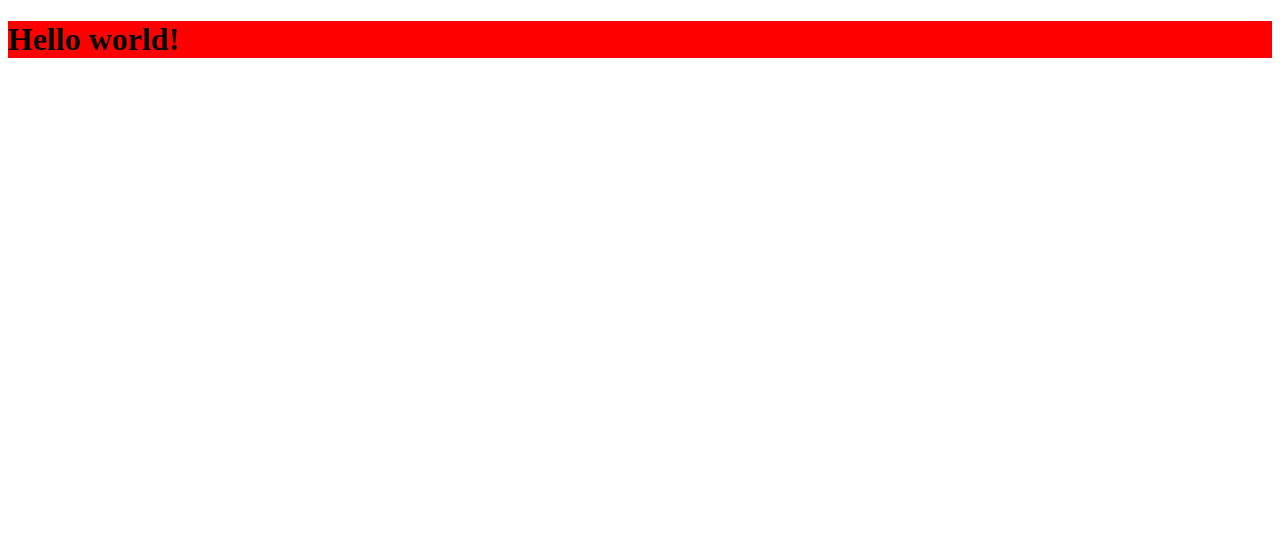
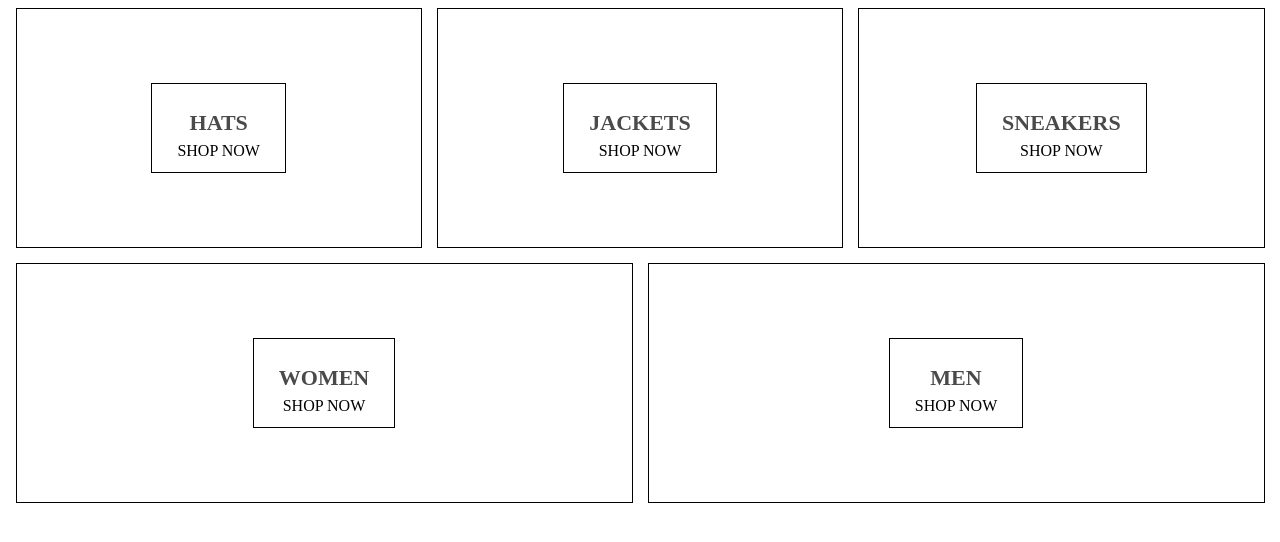
Before and after one commit to RomanSarder/crwn-shop, a React (Create React App) app: page / in a window 1280 px wide. Shown: the top 542 px of the page. Built offline with nearby package versions, Linux system fonts and the light colour scheme.

Commit message:
Menu and item styles

```diff
--- a/src/components/App.js
+++ b/src/components/App.js
@@ -1,14 +1,18 @@
 import React from 'react';
-import styled from 'styled-components'
+import styled, { ThemeProvider } from 'styled-components'
 
-const StyledApp = styled.div`
-  background: red;
-`
+import HomePage from './HomePage'
+
+var theme = {}
+
+const StyledApp = styled.div``
 
 function App() {
   return (
     <StyledApp>
-      <h1>Hello world!</h1>
+      <ThemeProvider theme={theme}>
+        <HomePage />
+      </ThemeProvider>
     </StyledApp>
   );
 }
--- /dev/null
+++ b/src/components/HomePage.js
@@ -0,0 +1,67 @@
+import React from 'react'
+import styled from 'styled-components'
+
+import MenuItem from './MenuItem'
+
+const StyledHomePage = styled.div``
+const StyledDirectoryMenu = styled.div`
+    display: grid;
+    grid-template-columns: 1fr 1fr;
+
+    &>*:last-of-type {
+        grid-column: 1 / 3
+    }
+
+    // Large devices (desktops, 992px and up)
+    @media (min-width: 992px) {
+        grid-template-columns: repeat(4, 1fr);
+
+        &>*:nth-child(1n) {
+            grid-column: 1 / 3
+        }
+
+        &>*:nth-child(2n) {
+            grid-column: 3 / 5
+        }
+
+        &>*:last-of-type {
+            grid-column: 2 / 4
+        }
+    }
+
+    // Extra large devices (large desktops, 1200px and up)
+    @media (min-width: 1200px) {
+        grid-template-columns: repeat(6, 1fr);
+
+        & > *:nth-child(1) {
+            grid-column: 1 / 3
+        }
+        & > *:nth-child(2) {
+            grid-column: 3 / 5
+        }
+        & > *:nth-child(3) {
+            grid-column: 5 / 7
+        }
+        & > *:nth-child(4) {
+            grid-column: 1 / 4
+        }
+        & > *:nth-child(5) {
+            grid-column: 4 / 7
+        }
+     }
+`
+
+
+export default function HomePage() {
+    return (
+        <StyledHomePage>
+            <StyledDirectoryMenu>
+                <MenuItem title="HATS" />
+                <MenuItem title="JACKETS" />
+                <MenuItem title="SNEAKERS" />
+                <MenuItem title="WOMEN" />
+                <MenuItem title="MEN" last/>
+            </StyledDirectoryMenu>
+        </StyledHomePage>
+    )
+}
--- /dev/null
+++ b/src/components/MenuItem.js
@@ -0,0 +1,43 @@
+import React from 'react'
+import styled from 'styled-components'
+
+export const StyledMenuItem = styled.div`
+    min-width: 30%;
+    height: 24rem;
+    flex: 1 1 auto;
+    display: flex;
+    align-items: center;
+    justify-content: center;
+    border: 1px solid black;
+    margin: 0 0.75rem 1.5rem;
+
+    .content {
+        height: 9rem;
+        padding: 0 2.5rem;
+        display: flex;
+        flex-direction: column;
+        align-items: center;
+        justify-content: center;
+        border: 1px solid black;
+    }
+
+    .title {
+        font-weight: bold;
+        margin-bottom: 0.6rem;
+        font-size: 2.2rem;
+        color: #4a4a4a;
+    }
+`
+
+export default function MenuItem(props) {
+    const { title } = props
+
+    return (
+        <StyledMenuItem>
+            <div className="content">
+                <h1 className="title">{title}</h1>
+                <span className="subtitle">SHOP NOW</span>
+            </div>
+        </StyledMenuItem>
+    )
+}
```
